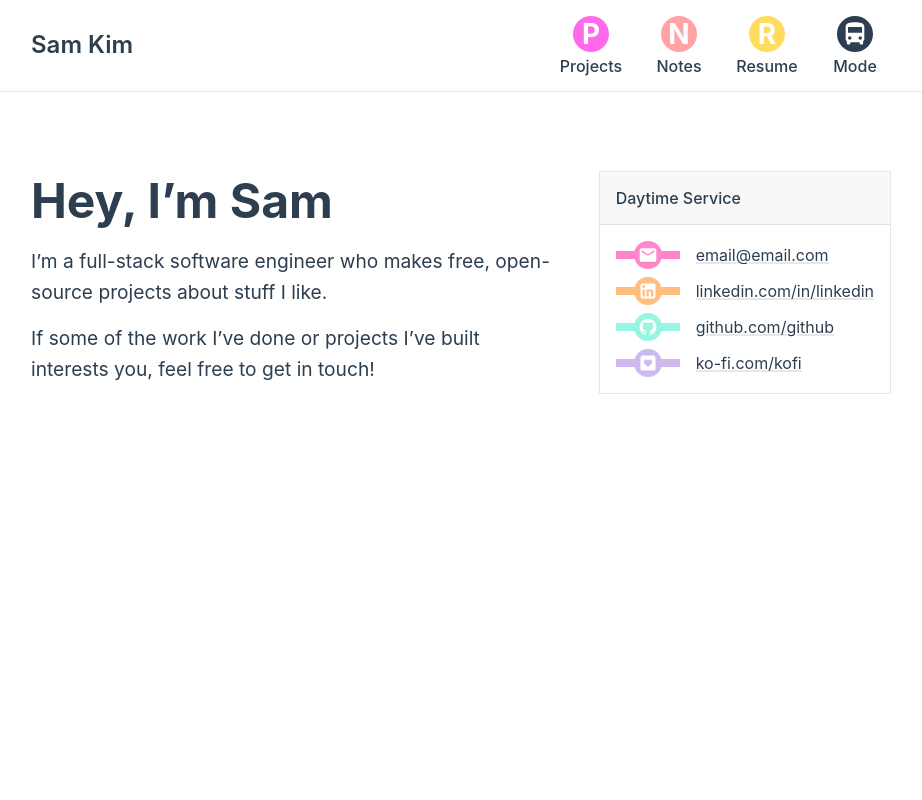
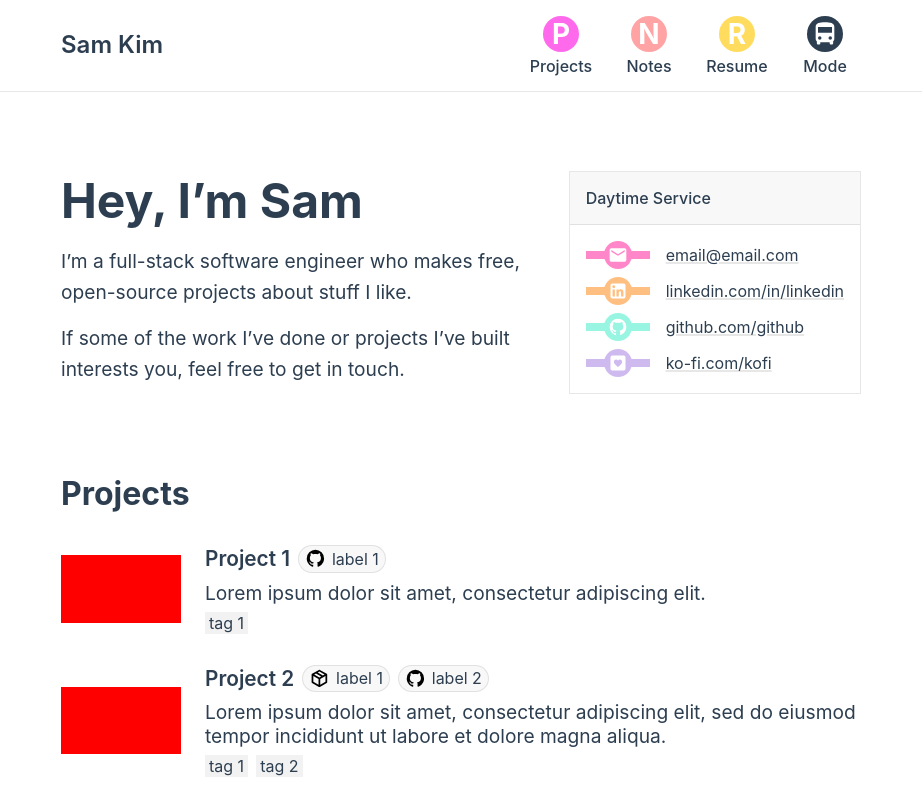
Before and after one commit to sam-k/sam-k-v3, a Vue app: page / in a window 1280 px wide. Shown: the whole page, without its empty margins (179-1101 px from the left). Built offline with nearby package versions, Linux system fonts and the light colour scheme.

Commit message:
Add projects block (#4)
Add projects block to home page. Also decrease the max width to 800px.

```diff
--- a/src/assets/base.css
+++ b/src/assets/base.css
@@ -33,7 +33,7 @@
   --color-highlight-4: #cfbaf0;
 
   /* Miscellaneous lobal variables. */
-  --max-width: 860px;
+  --max-width: 800px;
   --underline-transition-speed: 250ms;
 }
 
--- a/src/assets/main.css
+++ b/src/assets/main.css
@@ -59,9 +59,17 @@ a {
   }
 
   &:not(.noHover) {
-    padding: 1px 4px;
-    margin: -1px -4px;
-    text-decoration: underline var(--color-border) solid 2px;
+    &:not(.noPadding) {
+      padding: 1px 4px;
+    }
+
+    &:not(.noMargin) {
+      margin: -1px -4px;
+    }
+
+    &:not(.noUnderline) {
+      text-decoration: underline var(--color-border) solid 2px;
+    }
 
     /*
      * Left-to-right triple-layered highlight transition.
@@ -95,7 +103,11 @@ a {
         transparent 50%,
         transparent 100%
       );
-    background-size: 200% calc(100% / 3);
+
+    /*
+     * Extra 2% width to make sure background doesn't bleed out of the element.
+     */
+    background-size: 202% calc(100% / 3);
     background-position:
       right 0%,
       right 50%,
@@ -106,7 +118,10 @@ a {
       text-decoration var(--underline-transition-speed);
 
     &:hover {
-      text-decoration-color: transparent;
+      &:not(.noUnderline) {
+        text-decoration-color: transparent;
+      }
+
       background-position:
         left 0%,
         left 50%,
--- a/src/components/home/IntroBlock.vue
+++ b/src/components/home/IntroBlock.vue
@@ -16,7 +16,7 @@
       </p>
       <p>
         If some of the work I’ve done or projects I’ve built interests you, feel
-        free to get in touch!
+        free to get in touch.
       </p>
     </div>
     <div :class="$style.contactsContainer">
--- /dev/null
+++ b/src/components/home/ProjectsBlock.vue
@@ -0,0 +1,87 @@
+<script setup lang="ts">
+  import ProjectItem from '../projects/ProjectItem.vue';
+  import type {LinkType} from '../projects/utils.ts';
+
+  // TODO: Fetch from data.
+  const projects: Array<{
+    name: string;
+    description: string;
+    icons?: Array<{
+      kind: LinkType;
+      label?: string;
+      link?: string;
+    }>;
+    tags?: Array<{
+      label: string;
+      link?: string;
+    }>;
+  }> = [
+    {
+      name: 'Project 1',
+      description: 'Lorem ipsum dolor sit amet, consectetur adipiscing elit.',
+      icons: [
+        {
+          kind: 'github',
+          label: 'label 1',
+          link: 'link 1',
+        },
+      ],
+      tags: [
+        {
+          label: 'tag 1',
+          link: 'link 1',
+        },
+      ],
+    }, {
+      name: 'Project 2',
+      description:
+        'Lorem ipsum dolor sit amet, consectetur adipiscing elit, sed do eiusmod tempor incididunt ut labore et dolore magna aliqua.',
+      icons: [{
+        kind: 'deploy',
+        label: 'label 1',
+        link: 'link 1',
+      }, {
+        kind: 'github',
+        label: 'label 2',
+        link: 'link 2',
+      }],
+      tags: [{
+        label: 'tag 1',
+        link: 'link 1',
+      }, {
+        label: 'tag 2',
+        link: 'link 2',
+      }],
+    },
+  ];
+</script>
+
+<template>
+  <div :class="$style.container">
+    <h2>Projects</h2>
+    <ul :class="$style.projects">
+      <ProjectItem
+        v-for="project in projects"
+        :key="project.name"
+        :name="project.name"
+        :description="project.description"
+        :icons="project.icons"
+        :tags="project.tags"
+      />
+    </ul>
+  </div>
+</template>
+
+<style module>
+  .container {
+    display: flex;
+    flex-direction: column;
+    row-gap: 2rem;
+  }
+
+  .projects {
+    display: flex;
+    flex-direction: column;
+    row-gap: 2rem;
+  }
+</style>
--- /dev/null
+++ b/src/components/icons/PackageVariantClosedIcon.vue
@@ -0,0 +1,11 @@
+<!--
+  This icon is from <https://github.com/Templarian/MaterialDesign>, distributed
+  under the Apache 2.0 (https://www.apache.org/licenses/LICENSE-2.0) license.
+-->
+<template>
+  <svg xmlns="http://www.w3.org/2000/svg" viewBox="0 0 24 24">
+    <path
+      d="M21,16.5C21,16.88 20.79,17.21 20.47,17.38L12.57,21.82C12.41,21.94 12.21,22 12,22C11.79,22 11.59,21.94 11.43,21.82L3.53,17.38C3.21,17.21 3,16.88 3,16.5V7.5C3,7.12 3.21,6.79 3.53,6.62L11.43,2.18C11.59,2.06 11.79,2 12,2C12.21,2 12.41,2.06 12.57,2.18L20.47,6.62C20.79,6.79 21,7.12 21,7.5V16.5M12,4.15L10.11,5.22L16,8.61L17.96,7.5L12,4.15M6.04,7.5L12,10.85L13.96,9.75L8.08,6.35L6.04,7.5M5,15.91L11,19.29V12.58L5,9.21V15.91M19,15.91V9.21L13,12.58V19.29L19,15.91Z"
+    />
+  </svg>
+</template>
--- /dev/null
+++ b/src/components/projects/ProjectIconItem.vue
@@ -0,0 +1,53 @@
+<script setup lang="ts">
+  import GitHubIcon from '../icons/GitHubIcon.vue';
+  import PackageVariantClosedIcon from '../icons/PackageVariantClosedIcon.vue';
+  import type {LinkType} from './utils.ts';
+
+  const props = defineProps<{
+    kind: LinkType;
+    label?: string;
+    link?: string;
+  }>();
+
+  let iconComponent;
+  switch (props.kind) {
+    case 'deploy':
+      iconComponent = PackageVariantClosedIcon;
+      break;
+    case 'github':
+      iconComponent = GitHubIcon;
+      break;
+  }
+</script>
+
+<template>
+  <li>
+    <a
+      :class="[$style.iconContainer, 'noMargin', 'noPadding', 'noUnderline']"
+      :href="link"
+    >
+      <component :is="iconComponent" />
+      <span>{{ label }}</span>
+    </a>
+  </li>
+</template>
+
+<style lang="css" module>
+  .iconContainer {
+    display: flex;
+    align-items: center;
+    justify-content: center;
+    column-gap: 6px;
+    height: 1.6rem;
+    padding: 0 6px;
+    border: 1px solid var(--color-border);
+    border-radius: 9999px;
+    background-color: var(--color-background-soft);
+    text-decoration: none;
+
+    svg {
+      width: 1.3rem;
+      height: 1.3rem;
+    }
+  }
+</style>
--- /dev/null
+++ b/src/components/projects/ProjectItem.vue
@@ -0,0 +1,96 @@
+<script setup lang="ts">
+  import ProjectIconItem from './ProjectIconItem.vue';
+  import type {LinkType} from './utils.ts';
+
+  defineProps<{
+    name: string;
+    description: string;
+    icons?: Array<{
+      kind: LinkType;
+      label?: string;
+      link?: string;
+    }>;
+    tags?: Array<{
+      label: string;
+      link?: string;
+    }>;
+  }>();
+</script>
+
+<template>
+  <li :class="$style.container">
+    <!-- TODO: Fetch from data. -->
+    <div :class="$style.testImg" />
+    <div :class="$style.textContainer">
+      <div :class="$style.titleContainer">
+        <span :class="$style.projectName">{{ name }}</span>
+        <ul>
+          <ProjectIconItem
+            v-for="icon in icons"
+            :key="icon.kind"
+            :kind="icon.kind"
+            :label="icon.label"
+            :link="icon.link"
+          />
+        </ul>
+      </div>
+      <span :class="$style.description">{{ description }}</span>
+      <ul :class="$style.tags">
+        <template v-for="tag in tags" :key="tag.label">
+          <li>
+            <a class="noMargin noUnderline" :href="tag.link">{{ tag.label }}</a>
+          </li>
+        </template>
+      </ul>
+    </div>
+  </li>
+</template>
+
+<style module>
+  .container {
+    display: flex;
+    align-items: center;
+    column-gap: 1.5rem;
+  }
+
+  .testImg {
+    padding: 33.75px 60px;
+    background-color: red;
+  }
+
+  .textContainer {
+    display: flex;
+    flex-direction: column;
+    row-gap: 0.5rem;
+  }
+
+  .titleContainer {
+    display: flex;
+    align-items: center;
+    column-gap: 0.5rem;
+
+    .projectName {
+      font-weight: 600;
+      font-size: 1.3rem;
+    }
+
+    ul {
+      display: flex;
+      column-gap: 0.5rem;
+    }
+  }
+
+  .description {
+    font-size: 1.2rem;
+  }
+
+  .tags {
+    display: flex;
+    column-gap: 0.5rem;
+
+    a {
+      background-color: var(--color-background-mute);
+      text-decoration: none;
+    }
+  }
+</style>
--- /dev/null
+++ b/src/components/projects/utils.ts
@@ -0,0 +1 @@
+export type LinkType = 'deploy' | 'github';
--- a/src/views/HomeView.vue
+++ b/src/views/HomeView.vue
@@ -1,10 +1,12 @@
 <script setup lang="ts">
   import IntroBlock from '../components/home/IntroBlock.vue';
+  import ProjectsBlock from '../components/home/ProjectsBlock.vue';
 </script>
 
 <template>
   <main>
     <IntroBlock />
+    <ProjectsBlock />
     <!-- TODO: Implement other blocks. -->
   </main>
 </template>
--- a/tsconfig.json
+++ b/tsconfig.json
@@ -9,6 +9,7 @@
     "src/**/*.vue"
   ],
   "compilerOptions": {
+    "allowImportingTsExtensions": true,
     "allowSyntheticDefaultImports": true,
     "checkJs": true,
     "composite": true,
```
